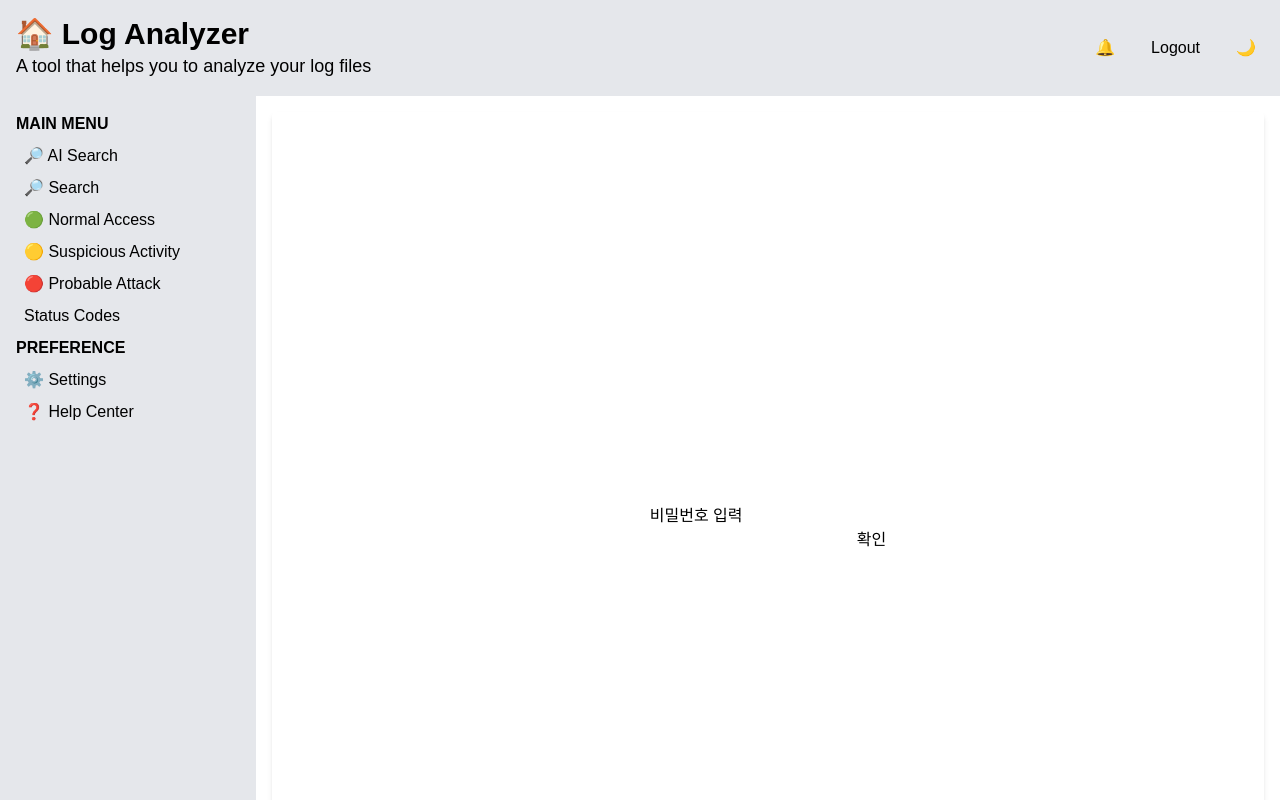
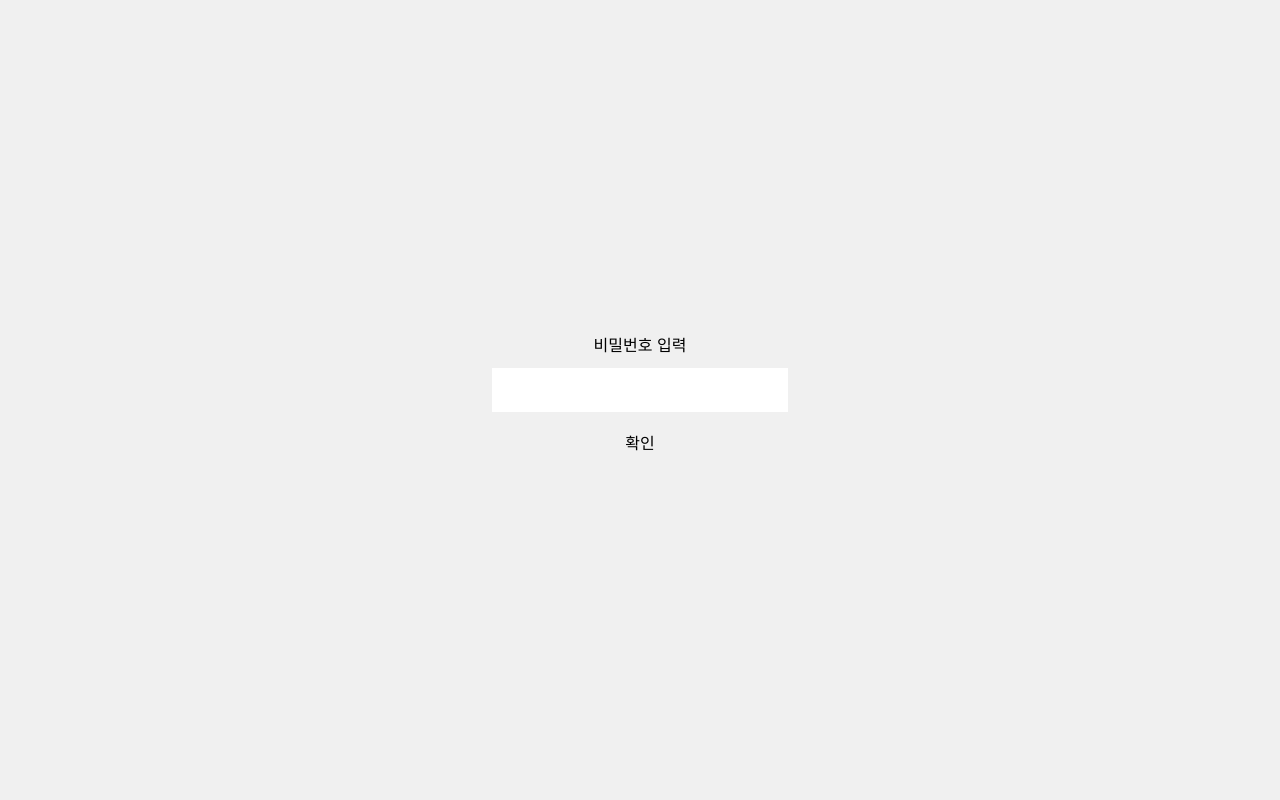
Before and after one commit to lamaBread/LogAnalyzer, a Next.js app in the folder frontend/: page /password in a window 1280 px wide. Shown: the top 800 px of the page. Built offline with nearby package versions, Linux system fonts and the light colour scheme.

Commit message:
비밀번호창 생성

```diff
--- a/frontend/app/api/login/route.ts
+++ /dev/null
@@ -1,11 +0,0 @@
-import { NextRequest, NextResponse } from "next/server";
-
-export async function POST(req: NextRequest) {
-  const { username, password } = await req.json();
-
-  if (username === "admin" && password === "password123") {
-    return NextResponse.json({ success: true });
-  } else {
-    return NextResponse.json({ success: false });
-  }
-}
--- a/frontend/app/api/register/route.ts
+++ /dev/null
@@ -1,25 +0,0 @@
-import { NextRequest, NextResponse } from 'next/server';
-const bcrypt = require('bcryptjs');
-import { query } from 'app/lib/db'; // DB 연결 라이브러리
-
-// POST 방식으로 요청 시
-export async function POST(req: NextRequest) {
-  const { username, password } = await req.json(); // 사용자 이름과 비밀번호
-
-  // 비밀번호 해싱
-  const hashedPassword = bcrypt.hashSync(password, 10);
-
-  // DB에 사용자 정보 저장 (예: user 테이블에 username과 hashedPassword 저장)
-  try {
-    const result = await query(`
-      INSERT INTO users (username, password)
-      VALUES (?, ?)`,
-      [username, hashedPassword]
-    );
-
-    return NextResponse.json({ message: '회원가입 성공' });
-  } catch (error) {
-    console.error(error);
-    return NextResponse.json({ message: '회원가입 실패' }, { status: 500 });
-  }
-}
--- a/frontend/app/api/verify-password/route.ts
+++ b/frontend/app/api/verify-password/route.ts
@@ -1,11 +1,13 @@
 import { NextRequest, NextResponse } from "next/server";
 const bcrypt = require("bcryptjs");
 
-const hashedPassword = "$2a$10$ABCDEFG1234567890abcdefgHIJKL1234567890"; // 실제 비밀번호 해시 (bcrypt로 생성)
+// 생성된 해시값
+const hashedPassword = "$2b$10$g/6Pz0jFKGR6rnQiuvU4culIgSlgKD4LxI5S5KCIyiHVoWx9XoBUW";
 
 export async function POST(req: NextRequest) {
   const { password } = await req.json();
 
+  // 비밀번호와 해시값 비교
   const isMatch = await bcrypt.compare(password, hashedPassword);
 
   if (isMatch) {
--- a/frontend/app/login/page.tsx
+++ /dev/null
@@ -1,38 +0,0 @@
-"use client";
-
-import { useState } from "react";
-
-export default function LoginPage() {
-  const [username, setUsername] = useState("");
-  const [password, setPassword] = useState("");
-  const [error, setError] = useState("");
-
-  const handleSubmit = async (e: React.FormEvent) => {
-    e.preventDefault();
-    const res = await fetch("/api/login", {
-      method: "POST",
-      headers: { "Content-Type": "application/json" },
-      body: JSON.stringify({ username, password }),
-    });
-
-    const data = await res.json();
-    if (data.success) {
-      document.cookie = "logged_in=true; path=/";
-      window.location.href = "/"; // 메인 페이지로 이동
-    } else {
-      setError("로그인 실패");
-    }
-  };
-
-  return (
-    <div style={{ display: "flex", justifyContent: "center", alignItems: "center", height: "100vh" }}>
-      <form onSubmit={handleSubmit}>
-        <h2>로그인</h2>
-        <input type="text" value={username} onChange={(e) => setUsername(e.target.value)} placeholder="아이디" required />
-        <input type="password" value={password} onChange={(e) => setPassword(e.target.value)} placeholder="비밀번호" required />
-        <button type="submit">로그인</button>
-        {error && <p style={{ color: "red" }}>{error}</p>}
-      </form>
-    </div>
-  );
-}
--- a/frontend/app/password/page.tsx
+++ b/frontend/app/password/page.tsx
@@ -24,16 +24,39 @@ export default function PasswordPage() {
   };
 
   return (
-    <div style={{ display: "flex", justifyContent: "center", alignItems: "center", height: "100vh" }}>
-      <form onSubmit={handleSubmit}>
+    <div style={{
+      display: "flex",
+      justifyContent: "center",
+      alignItems: "center",
+      height: "100vh", // 화면 전체를 차지하도록 설정
+      width: "100vw",  // 화면 전체 너비 차지
+      backgroundColor: "#f0f0f0", // 배경 색상 추가 (필요시)
+      position: "absolute",  // 위치 고정
+      top: 0,
+      left: 0,
+    }}>
+      <form onSubmit={handleSubmit} style={{ textAlign: "center" }}>
         <h2>비밀번호 입력</h2>
         <input
           type="password"
           value={password}
           onChange={(e) => setPassword(e.target.value)}
           required
+          style={{
+            padding: "10px",
+            margin: "10px 0",
+            fontSize: "16px",
+            width: "100%",
+            maxWidth: "300px",
+          }}
         />
-        <button type="submit">확인</button>
+        <button type="submit" style={{
+          padding: "10px 20px",
+          fontSize: "16px",
+          cursor: "pointer",
+        }}>
+          확인
+        </button>
         {error && <p style={{ color: "red" }}>{error}</p>}
       </form>
     </div>
```
Also changed, not shown: frontend/generateHash.js (added, +10 -0 lines), frontend/middleware.ts (+5 -6 lines).
